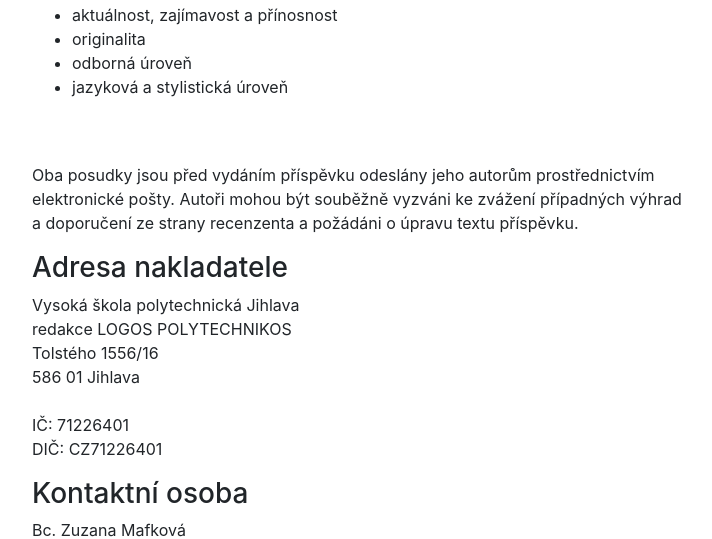
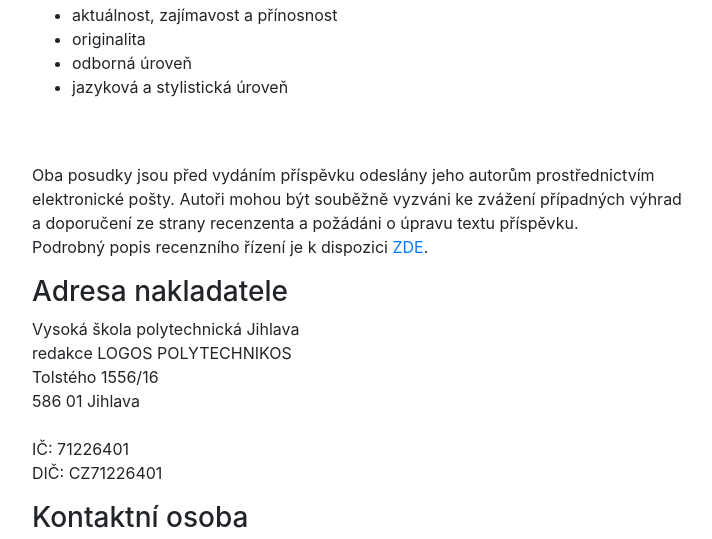
Before and after one commit to dStranska/RSP-sem, a Symfony app: template templates/for_authors/for_authors.twig in a window 1280 px wide. Shown: the part 1992-2531 px from the top of the page, without its empty margins (338-1050 px from the left). Run offline with Twig, Linux system fonts and the light colour scheme; the template is opened without the code that fills it, so the values that code supplies are empty; some libraries are stand-ins or nearby versions.

Commit message:
Update for_authors.twig

```diff
--- a/templates/for_authors/for_authors.twig
+++ b/templates/for_authors/for_authors.twig
@@ -84,7 +84,8 @@
                       <br><br>
                       Oba posudky jsou před vydáním příspěvku odeslány jeho autorům prostřednictvím<br>
                       elektronické pošty. Autoři mohou být souběžně vyzváni ke zvážení případných výhrad<br>
-                      a doporučení ze strany recenzenta a požádáni o úpravu textu příspěvku.<br></p>
+                      a doporučení ze strany recenzenta a požádáni o úpravu textu příspěvku.<br>
+                      Podrobný popis recenzního řízení je k dispozici <a href="http://www.vspj.cz/soubory/download/id/7345">ZDE</a>.</p>
                       <h3>Adresa nakladatele</h3>
                       <p>Vysoká škola polytechnická Jihlava<br>
                         redakce LOGOS POLYTECHNIKOS<br>
```
